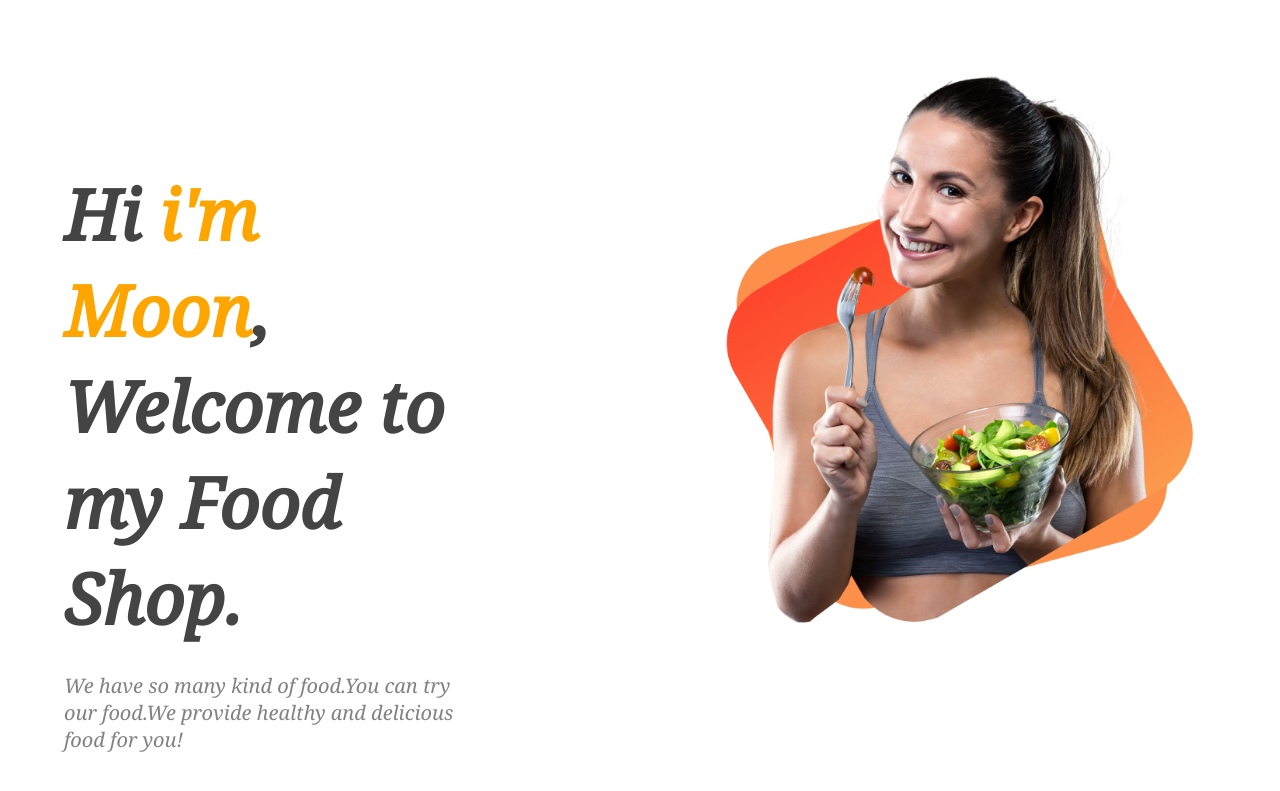
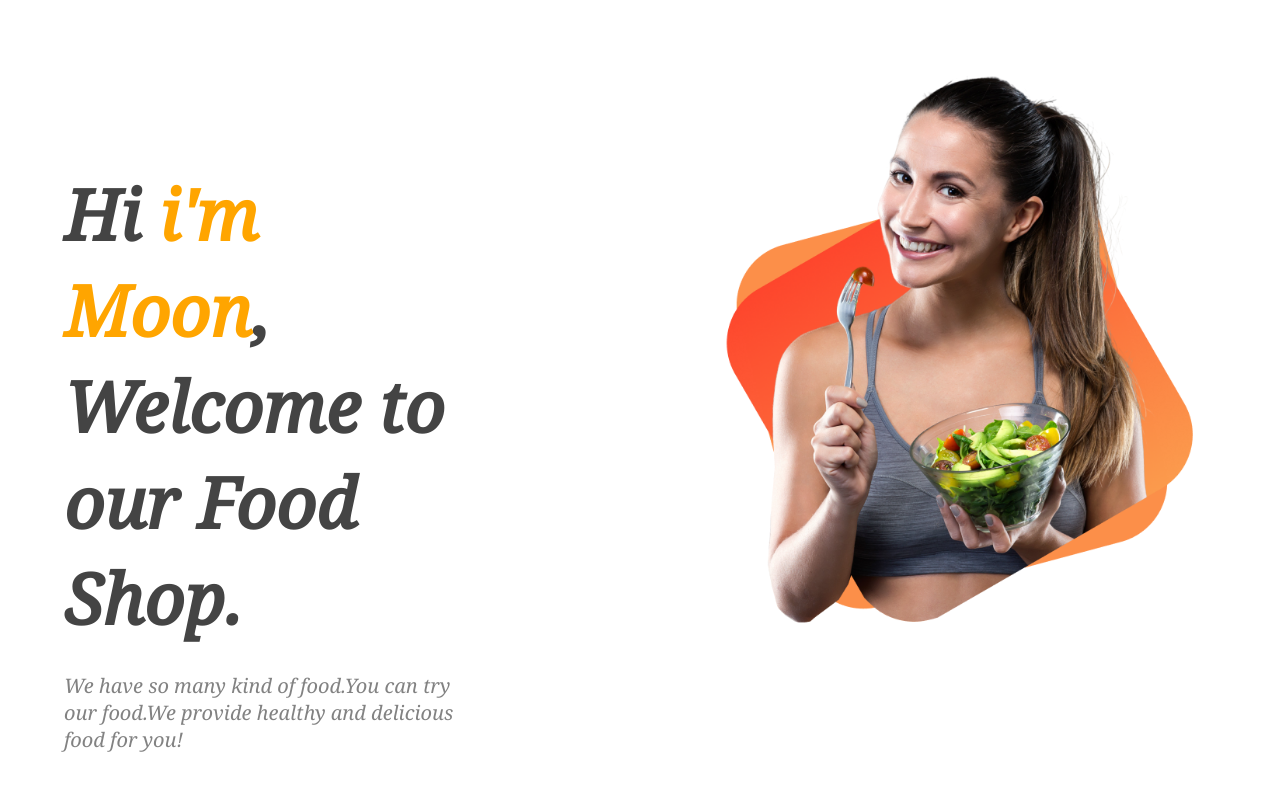
Before and after one commit to mimoon5860/food-blog, a plain HTML site: page index.html in a window 1280 px wide. Shown: the top 791 px of the page. Drawn offline with Linux system fonts and the light colour scheme.

Commit message:
my to our

```diff
--- a/index.html
+++ b/index.html
@@ -19,7 +19,7 @@
 
     <section class="flex">
         <div class="welcome-details">
-            <h1>Hi <span class="orange">i'm Moon</span>, Welcome to my Food Shop.</h1>
+            <h1>Hi <span class="orange">i'm Moon</span>, Welcome to our Food Shop.</h1>
             <p>We have so many kind of food.You can try our food.We provide healthy and delicious food
                 for you!</p>
             <a class="button" href="https://www.wendys.com" target="_blank">Explore Food</a>
```
